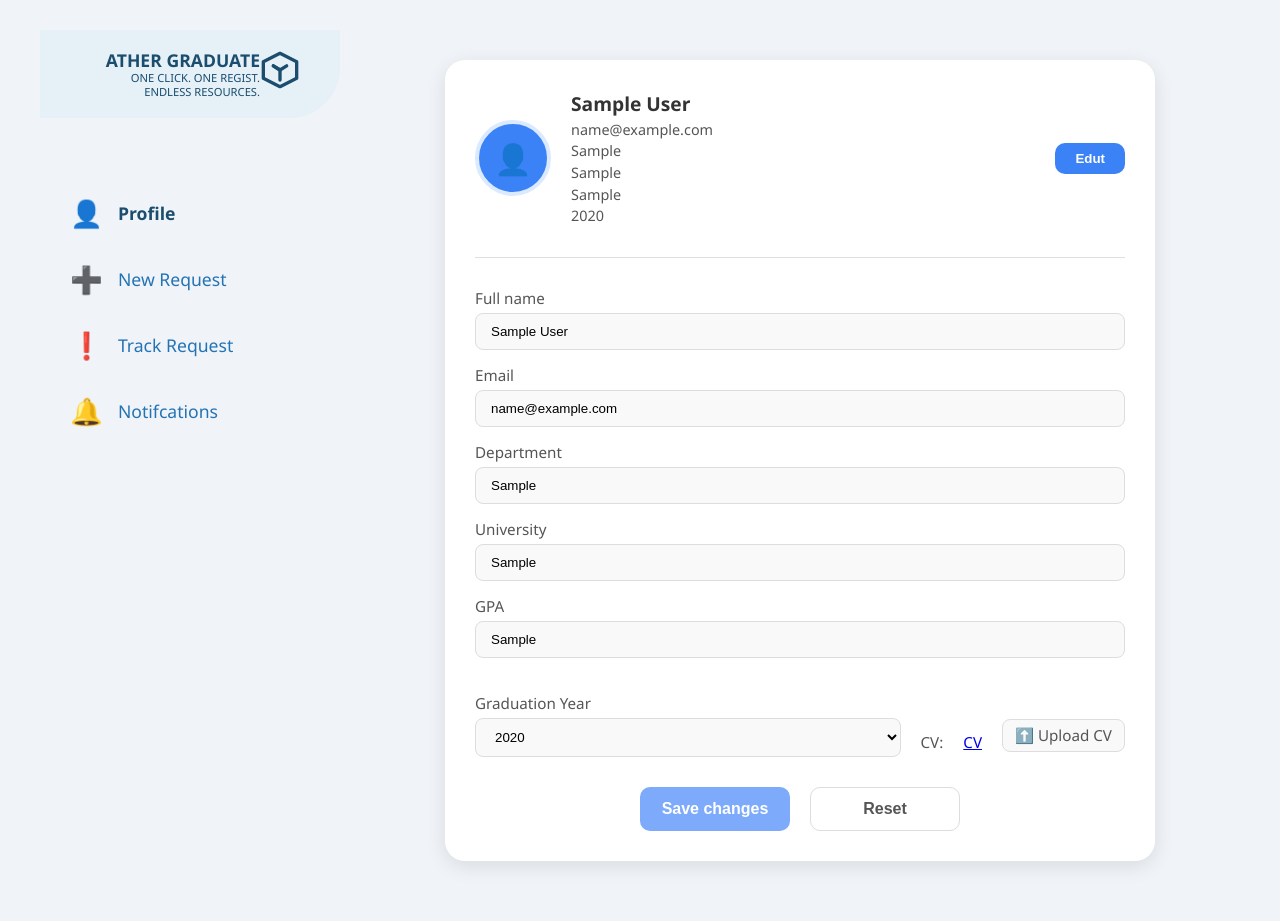
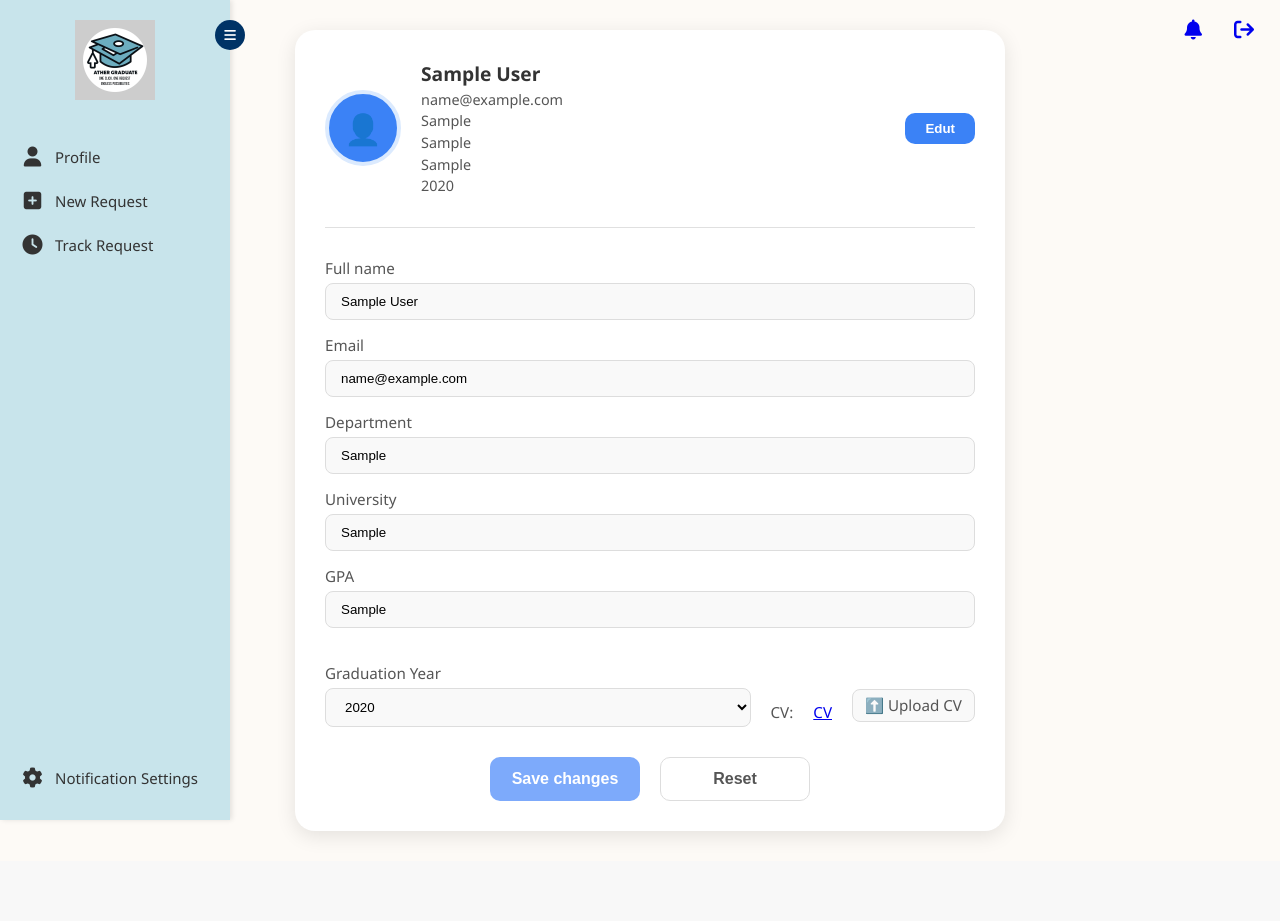
Before and after one commit to rghd-sudo/GP2.Ather, a PHP site: page /Student_Profile.php in a window 1280 px wide. After the commit the page ends 838 px from the top, so only its background shows below. Run offline with PHP 8.4, Linux system fonts and the light colour scheme; the visitor is signed in with stand-in values (Sample User, id 1); tables that the repository leaves empty or names only in its code hold one stand-in row (values such as "Sample post"); some libraries are stand-ins or nearby versions.

Commit message:
try to changes the logo

```diff
--- a/Student_Profile.php
+++ b/Student_Profile.php
@@ -140,31 +140,32 @@ if (!empty($_FILES['cv_path']['name'])) {
 <html lang="en">
 <head>
     <meta charset="UTF-8">
+    <link rel="stylesheet" href="https://cdnjs.cloudflare.com/ajax/libs/font-awesome/6.6.0/css/all.min.css">
     <title>Student Profile</title>
     <style>
         /* التنسيقات العامة والهيكل الأساسي */
         body {
             font-family: 'Segoe UI', Tahoma, Geneva, Verdana, sans-serif;
-            background-color: #F0F4F8; /* لون خلفية فاتح جداً */
+            background-color: #fdfaf6; /* لون خلفية فاتح جداً */
             margin: 0;
             display: flex;
             min-height: 100vh;
-            justify-content: center; /* توسيط المحتوى الأفقي */
+          /*    justify-content: center;توسيط المحتوى الأفقي */
             align-items: flex-start; /* بدء المحتوى من الأعلى */
         }
 
-        /* حاوية الهيكل بالكامل لتحديد العرض والتوسيط */
+        /* حاوية الهيكل بالكامل لتحديد العرض والتوسيط
         .page-container {
             display: flex;
             width: 100%;
             max-width: 1200px;
             margin: 30px auto;
             min-height: 80vh;
-        }
+        }*/
 
         /* ------------------------------------------- */
         /* تنسيقات الشريط الجانبي (Sidebar) */
-        /* ------------------------------------------- */
+        /* -------------------------------------------
 
         .sidebar {
             width: 300px;
@@ -179,11 +180,11 @@ if (!empty($_FILES['cv_path']['name'])) {
         }
 
         .logo-box {
-            background-color: #e6f0f7; /* لون مطابق للخلفية في الصورة */
+            background-color: #e6f0f7; /* لون مطابق للخلفية في الصورة
             width: 80%;
             padding: 20px;
             padding-right: 40px;
-            border-radius: 0 0 50px 0; /* زاوية دائرية كبيرة في الأسفل يمين */
+            border-radius: 0 0 50px 0; /* زاوية دائرية كبيرة في الأسفل يمين
             position: absolute;
             top: 0;
             left: 0;
@@ -202,7 +203,7 @@ if (!empty($_FILES['cv_path']['name'])) {
             display: block;
         }
 
-        /* حاوية الروابط */
+        /* حاوية الروابط
         .menu-links {
             position: absolute;
             top: 150px;
@@ -227,7 +228,7 @@ if (!empty($_FILES['cv_path']['name'])) {
             font-size: 1.5em;
 
         }
-
+        */
         /* تنسيق العنصر النشط */
         .menu-item.active {
             color: #1a4d6e;
@@ -460,9 +461,150 @@ if (!empty($_FILES['cv_path']['name'])) {
         .actions button:hover {
             opacity: 0.9;
         }
+        /* 🔹 Sidebar */
+.sidebar {
+  background-color: #c8e4eb;
+  width: 230px;
+  transition: width 0.3s;
+  height: 100vh;
+  padding-top: 20px;
+  box-shadow: 2px 0 5px rgba(0,0,0,0.1);
+  position: fixed;
+  display: flex;
+  flex-direction: column;
+  justify-content: space-between;
+}
+.sidebar.collapsed {
+  width: 70px;
+}
+.sidebar .logo {
+  text-align: center;
+  margin-bottom: 30px;
+
+}
+.sidebar .logo img {
+  width: 80px;
+}
+.menu-item {
+  display: flex;
+  align-items: center;
+  padding: 12px 20px;
+  color: #333;
+  text-decoration: none;
+  transition: background 0.3s;
+}
+.menu-item:hover {
+  background: #bcd5db;
+}
+.menu-item i {
+  font-size: 20px;
+  margin-right: 10px;
+  width: 25px;
+  text-align: center;
+}
+.menu-text {
+  font-size: 15px;
+  white-space: nowrap;
+}
+.sidebar.collapsed .menu-text {
+  display: none;
+}
+.bottom-section {
+  margin-bottom: 20px;
+}
+
+/* 🔹 Toggle Button */
+.toggle-btn {
+  position: absolute;
+  top: 20px;
+  right: -15px;
+  background: #003366;
+  color: #fff;
+  border-radius: 50%;
+  border: none;
+  width: 30px;
+  height: 30px;
+  cursor: pointer;
+}
+
+/* 🔹 Top Bar */
+.top-bar {
+  position: fixed;
+  top: 0;
+  right: 0;
+  left: 230px;
+  height: 60px;
+  display: flex;
+  justify-content: flex-end;
+  align-items: center;
+  padding: 0 20px;
+  transition: left 0.3s;
+  z-index: 10;
+}
+.sidebar.collapsed ~ .top-bar {
+  left: 70px;
+}
+.top-icons {
+  display: flex;
+  align-items: center;
+  gap: 20px;
+}
+.icon-btn {
+  background: none;
+  border: none;
+  cursor: pointer;
+  font-size: 20px;
+  color: #333;
+}
+.icon-btn:hover {
+  color: #003366;
+}
+
+/* 🔹 Main Content */
+.main-content {
+  margin-left: 230px;
+  margin-top: 70px;
+  padding: 30px;
+  transition: margin-left 0.3s;
+  width: 100%;
+}
+.sidebar.collapsed + .top-bar + .main-content {
+  margin-left: 70px;
+}
+h2 {
+  font-size: 22px;
+  color: #003366;
+  margin-top: 0;
+}
+
+/* 🔹 Buttons */
+.btn {
+  background: #48b29c;
+  border: none;
+  padding: 10px 18px;
+  border-radius: 20px;
+  color: #fff;
+  cursor: pointer;
+  font-size: 16px;
+  transition: 0.3s;
+}
+.btn:hover {
+  background: #3b9a86;
+}
+/* 🔹 Responsive */
+@media (max-width: 768px) {
+  .main-content {
+    margin-left: 70px;
+  }
+  .sidebar {
+    width: 70px;
+  }
+  .menu-text {
+    display: none;
+  }}
     </style>
 </head>
-<body>
+<body><!--
     <div class="page-container">
 
         <div class="sidebar">
@@ -496,7 +638,32 @@ if (!empty($_FILES['cv_path']['name'])) {
                 </a>
             </div>
         </div>
+-->
+<!-- 🔸 Sidebar -->
+<div class="sidebar" id="sidebar">
+  <button class="toggle-btn" id="toggleBtn"><i class="fas fa-bars"></i></button>
+  <div>
+    <div class="logo">
+      <img src="logo1.jpg" alt="Logo">
+    </div>
+    <a href="student_profile.php" class="menu-item"><i class="fas fa-user"></i><span class="menu-text">Profile</span></a>
+    <a href="new_request.php" class="menu-item"><i class="fas fa-plus-square"></i><span class="menu-text">New Request</span></a>
+    <a href="track_request.php" class="menu-item"><i class="fas fa-clock"></i><span class="menu-text">Track Request</span></a>
 
+  </div>
+
+  <div class="bottom-section">
+    <a href="setting_s.php" class="menu-item"><i class="fas fa-gear"></i><span class="menu-text">Notification Settings</span></a>
+  </div>
+</div>
+
+<!-- 🔸 Top Bar -->
+<div class="top-bar">
+  <div class="top-icons">
+    <button class="icon-btn"><a href="notifications.php"><i class="fas fa-bell"></i></a></button>
+    <button class="icon-btn" title="Logout"><a href="logout.html"><i class="fas fa-arrow-right-from-bracket"></i></a></button>
+  </div>
+</div>
         <div class="profile-container">
             <div class="profile-card">
 
@@ -568,5 +735,20 @@ if (!empty($_FILES['cv_path']['name'])) {
             </div>
         </div>
     </div>
+    <script>
+// 🔸 Toggle sidebar
+const toggleBtn = document.getElementById("toggleBtn");
+const sidebar = document.getElementById("sidebar");
+toggleBtn.addEventListener("click", () => {
+  sidebar.classList.toggle("collapsed");
+});
+
+// 🔸 Buttons (temporary JS actions)
+function editRequest(id) {
+  alert("Edit request #" + id);
+  // window.location.href = "edit_request.php?id=" + id;
+  }
+
+</script>
 </body>
 </html>
```
Also changed, not shown: req_system.php (+11 -7 lines), setting_S.php (+5 -4 lines), logo1.jpg (added), logo2.jpg (added), 1 other file.
